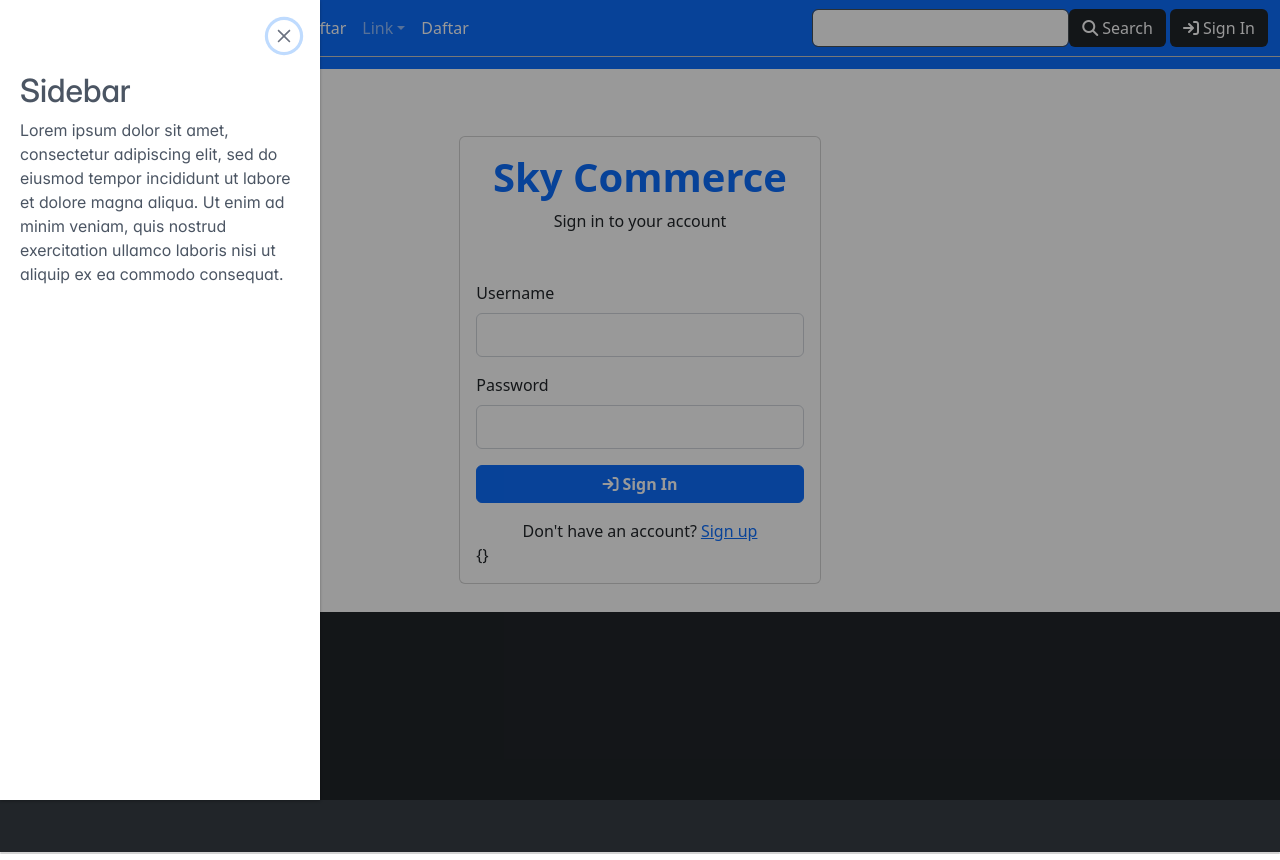
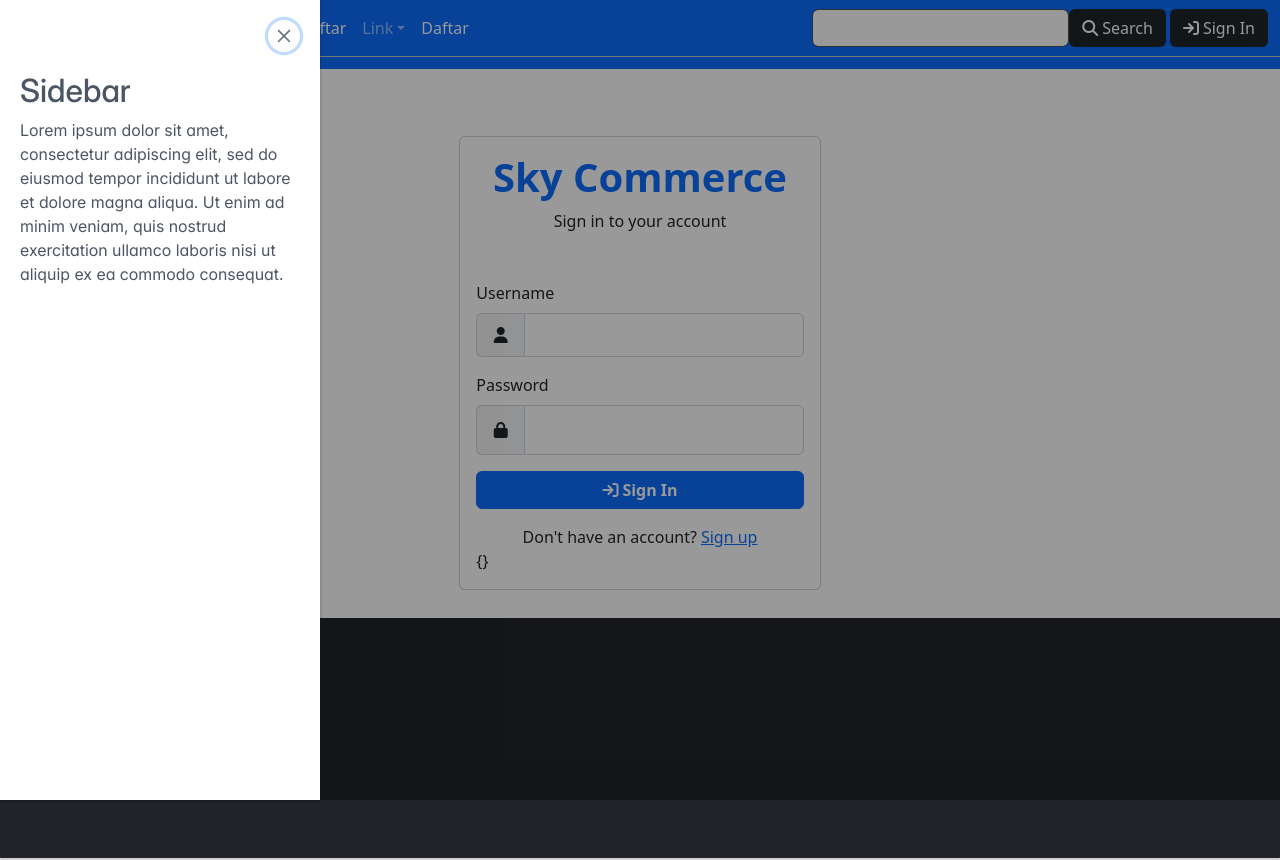
Before and after one commit to afgafer12/pzn-react, a React (Vite) app: page /login in a window 1280 px wide. Built offline with nearby package versions, Linux system fonts and the light colour scheme.

Commit message:
perbaikan component input

```diff
--- a/src/components/Shared/Input/index.jsx
+++ b/src/components/Shared/Input/index.jsx
@@ -3,6 +3,7 @@ import { Form } from 'react-bootstrap';
 import { InputNumber } from 'primereact/inputnumber';
 import { InputText } from 'primereact/inputtext';
 import { Dropdown } from 'primereact/dropdown';
+import { Password } from 'primereact/password';
 
 /**
 * @author
@@ -45,27 +46,59 @@ const Input = (props) => {
       //   name: props.name, value: e.target.value ?? '', a11: e.target
       // }})} className="p-inputtext-sm"/>
       break;
+    case 'text-group':
+      input = <div className="p-inputgroup flex-1">
+                  <span className="p-inputgroup-addon">
+                      {props.groupText}
+                  </span>
+                  <InputText name={props.name} value={props.value} id={props.name}
+                  onChange={(e) => props.onChange(e)} className="p-inputtext-sm" {...props}/>
+              </div>
+      break;
+    case 'password-group':
+      input = <div className="p-inputgroup flex-1">
+                  <span className="p-inputgroup-addon">
+                      {props.groupText}
+                  </span>
+                  <Password name={props.name} value={props.value} id={props.name}
+                  onChange={(e) => props.onChange(e)} feedback={false} tabIndex={1} />
+              </div>
+      break;
     case 'text':
     default:
-      input = <Form.Group controlId={props.name}>
-                {props.label && <Form.Label>{props.label}</Form.Label>}
-                {/* <Form.Control
+      input = <InputText name={props.name} value={props.value}
+                  onChange={(e) => props.onChange(e)} className="p-inputtext-sm w-100"/>
+      {/* <Form.Control
                     type={props.type}
                     placeholder={props.placeholder}
                     value={props.value}
                     onChange={props.onChange}
                     {...props}
                 /> */}
-                <InputText name={props.name} value={props.value}
-                  onChange={(e) => props.onChange(e)} className="p-inputtext-sm w-100"/>
-                <Form.Text className="text-muted">
-                  {props.errorMessage}
-                </Form.Text>
-            </Form.Group>
+
   }
 
 
-  return input;
+  // return <>
+  // <Form.Group controlId={props.name}>
+  //     {props.label && <Form.Label>{props.label}</Form.Label>}
+  //     {input}
+  //     <Form.Text className="text-danger">
+  //       {props.errorMsg}
+  //     </Form.Text>
+  // </Form.Group>
+  // </>;
+  return <>
+  <div className="form-group">
+    <label htmlFor={props.name} className="form-label">
+      {props.label}
+    </label>
+    {input}
+    <div className="text-danger">
+      {props.errorMsg}
+    </div>
+  </div>
+  </>;
 
  }
 
```
